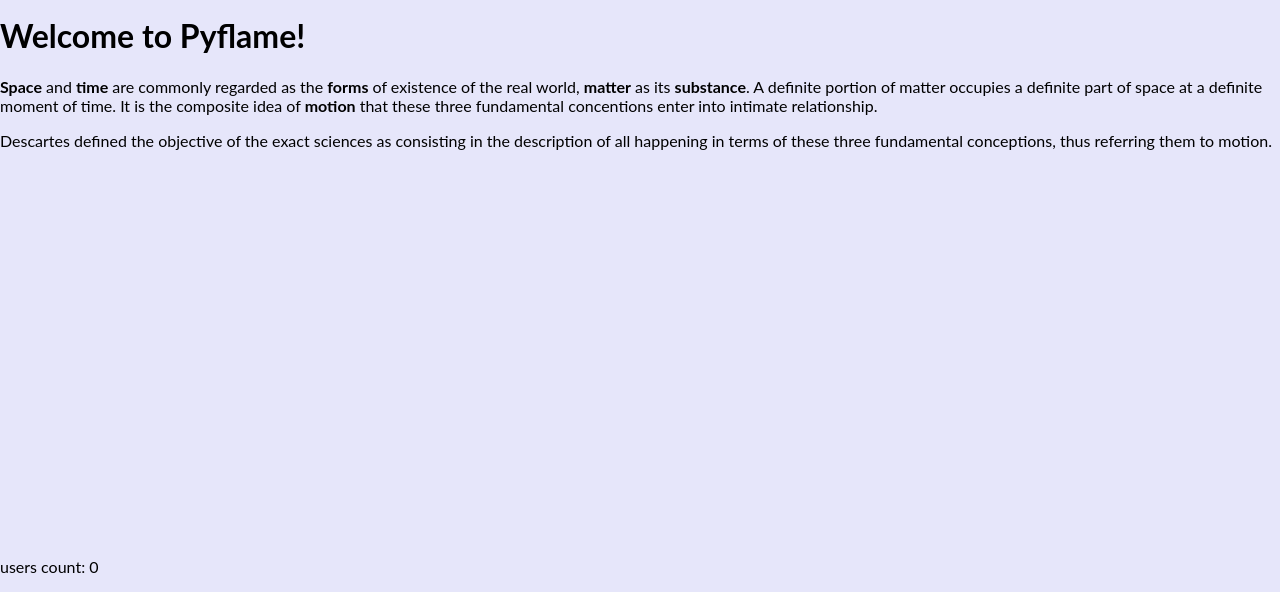
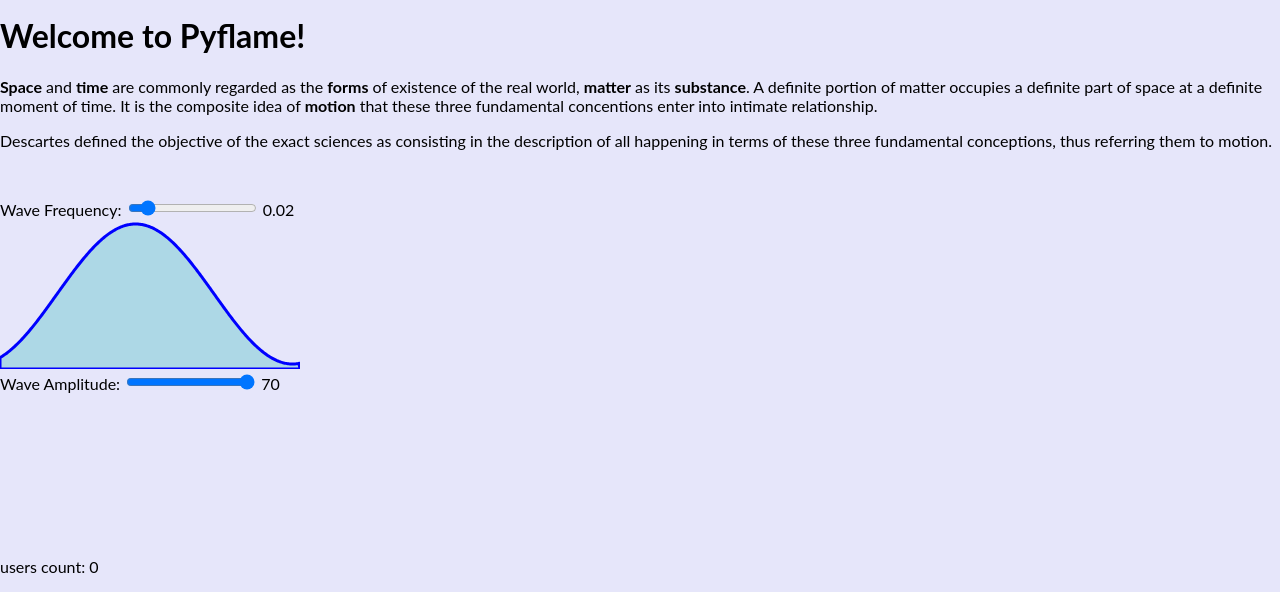
Before and after one commit to westoleaboat/PyFlame, a Django app: page / in a window 1280 px wide. Shown: the part 208-800 px from the top of the page. Run offline with Django 4.2, Linux system fonts and the light colour scheme; parts of the project's set-up code (start-up, migrations or seed data) failed here and were passed over.

Commit message:
(ADD) js static file

```diff
--- a/blog/templates/blog/base.html
+++ b/blog/templates/blog/base.html
@@ -24,9 +24,10 @@
 
     </div>
 
-    <p><a href="{% url 'index' %}">Go back home</a></p>
+    <p><a href="{% url 'index' %}">Go back to Home</a></p>
     {% comment %} <p><a href="{% url 'blog:post_list' %}">Blog</a></p> {% endcomment %}
         {% comment %} <a href="{% url 'blog:new_post' %}">Create a New Post</a> {% endcomment %}
+
     <div id="content">
         {% block content %}
         {% endblock %}
--- a/blog/templates/blog/post/detail.html
+++ b/blog/templates/blog/post/detail.html
@@ -3,6 +3,8 @@
 
 {% block title %}{{ post.title }}{% endblock %}
 {% block content %}
+    <p><a href="{% url 'blog:post_list' %}">Blog</a></p>
+
     <h1>{{ post.title }}</h1>
     {% if post.tags.all %}
         <p class="tags">Tags:
--- a/blog/templates/blog/post/edit_post.html
+++ b/blog/templates/blog/post/edit_post.html
@@ -4,6 +4,8 @@
 {% load blog_tags %}
 
 {% block content %}
+  <p><a href="{% url 'blog:post_list' %}">Blog</a></p>
+
   <h2>Edit Post</h2>
   <div class='new-post-form'>
 
--- /dev/null
+++ b/pyflame/static/js/sine-wave.js
@@ -0,0 +1,116 @@
+// Canvas Sine Wave
+const canvas = document.getElementById('graphCanvas'); //<canvas id="graphCanvas" width="600" height="200"></canvas>
+const ctx = canvas.getContext('2d');
+const axisColor = '#000';
+const waveColor = 'blue';
+// const waveAmplitude = 70;
+let waveAmplitude = 70;
+
+let waveFrequency = 0.02; // Initial frequency of the sine wave
+let phase = 0; // Initial phase of the sine wave
+let defaultPhase = 5;
+
+// Get input value for Sine Wave
+const waveFrequencyInput = document.getElementById('waveFrequencyInput');
+const waveFrequencyValue = document.getElementById('waveFrequencyValue');
+
+const waveAmplitudeInput = document.getElementById('waveAmplitudeInput');
+const waveAmplitudeValue = document.getElementById('waveAmplitudeValue');
+
+
+// Modify Amplitude
+waveAmplitudeInput.addEventListener('input', function() {
+    waveAmplitude = parseFloat(waveAmplitudeInput.value);
+    // console.log(waveAmplitude)
+    waveAmplitudeValue.textContent = waveAmplitude.toFixed();
+    drawGraph();
+});
+
+// Modify Frequency
+waveFrequencyInput.addEventListener('input', function() {
+    waveFrequency = parseFloat(waveFrequencyInput.value);
+    // console.log(waveFrequency)
+    waveFrequencyValue.textContent = waveFrequency.toFixed(2);
+    drawGraph();
+});
+
+function drawAxes() {
+    // ... (same as before) ...
+    // Draw X axis
+    ctx.beginPath();
+    ctx.strokeStyle = axisColor;
+    ctx.moveTo(0, canvas.height / 2);
+    ctx.lineTo(canvas.width, canvas.height / 2);
+    ctx.stroke();
+
+    // Draw Y axis
+    ctx.beginPath();
+    ctx.moveTo(canvas.width / 2, 0);
+    ctx.lineTo(canvas.width / 2, canvas.height);
+    ctx.stroke();
+}
+
+function plotSineWave() {
+    ctx.beginPath();
+    ctx.strokeStyle = waveColor;
+    ctx.fillStyle = 'lightblue'; // Set the fill color
+
+    // Set the dashed line pattern (5 pixels on, 5 pixels off)
+    // ctx.setLineDash([5, 5]);
+
+    // Set the line width to make the sine wave thicker
+    ctx.lineWidth = 3; // Adjust the thickness as needed
+
+
+    // Start from the left bottom corner
+    ctx.moveTo(0, canvas.height);
+
+    for (let x = 0; x < canvas.width; x++) {
+        const y = canvas.height / 2 + waveAmplitude * Math.sin((x + phase) * waveFrequency);
+        ctx.lineTo(x, y);
+    }
+
+    // Draw a straight line to the right bottom corner
+    ctx.lineTo(canvas.width, canvas.height);
+
+    // Close the path
+    ctx.closePath();
+
+    // Fill the area below the sine wave with the fill color
+    ctx.fill();
+
+    // Stroke the sine wave path
+    ctx.stroke();
+}
+
+
+function drawGraph() {
+    ctx.clearRect(0, 0, canvas.width, canvas.height);
+
+    // drawAxes();
+    plotSineWave();
+}
+
+// Function to generate a random phase between 0 and 2π
+// function getRandomPhase() {
+//     return Math.random() * 2 * Math.PI;
+// }
+
+
+function animate() {
+
+
+
+    // Update the phase to create movement
+
+    phase += defaultPhase; // Adjust the speed of movement as needed
+
+    // Draw the graph
+    drawGraph();
+
+    // Call the animation loop recursively
+    requestAnimationFrame(animate);
+}
+
+
+animate();
--- a/pyflame/templates/pyflame/base.html
+++ b/pyflame/templates/pyflame/base.html
@@ -36,11 +36,32 @@
     <div id="content">
         {% block content %}
         {% endblock %}
+
+        <!-- Sine Wave -->
+        <section class="sine-wave">
+            <div class="horizontal-range">
+                <label for="waveFrequencyInput">Wave Frequency:</label>
+                <input type="range" id="waveFrequencyInput" min="0.01" max="0.1" step="0.01" value="0.02">
+                <span id="waveFrequencyValue">0.02</span>
+            </div>
+            <div class="sine-wave__swhero">
+                <canvas id="graphCanvas" class="custom-canvas"></canvas>
+                <div class="vertical-range">
+                    <label for="waveAmplitudeInput">Wave Amplitude:</label>
+                    <input type="range" class="vertical-input" id="waveAmplitudeInput" min="10" max="70" step="10" value="70">
+                    <span id="waveAmplitudeValue">70</span>
+                </div>
+            </div>
+        </section>
+
     </div>
+    {% comment %} <canvas id="graphCanvas" width="600" height="200"></canvas> {% endcomment %}
 
 
     <footer>
         <p>users count: {{ user_count }}</p>
     </footer>
+    <script src="{% static 'js/sine-wave.js' %}"></script>
+
 </body>
 </html>
```
